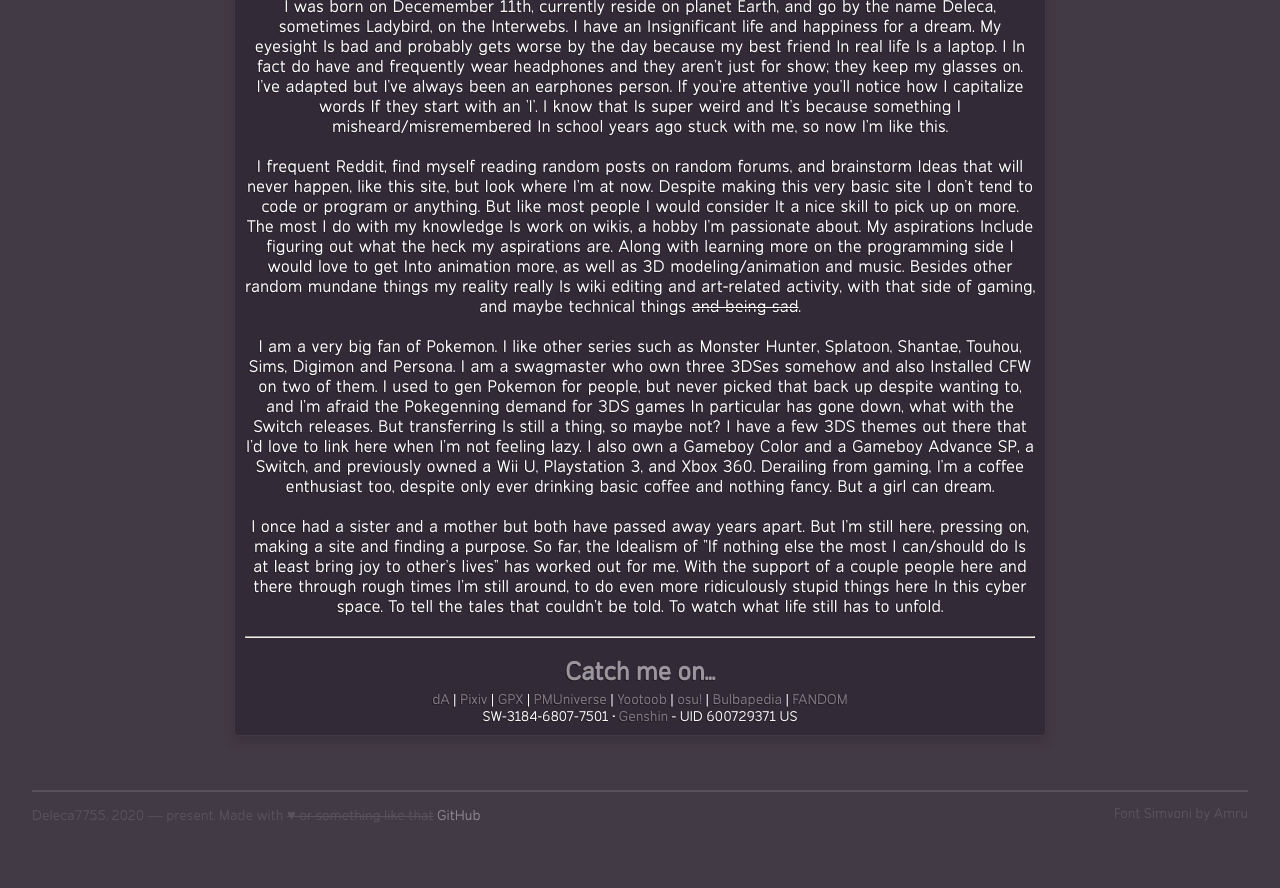
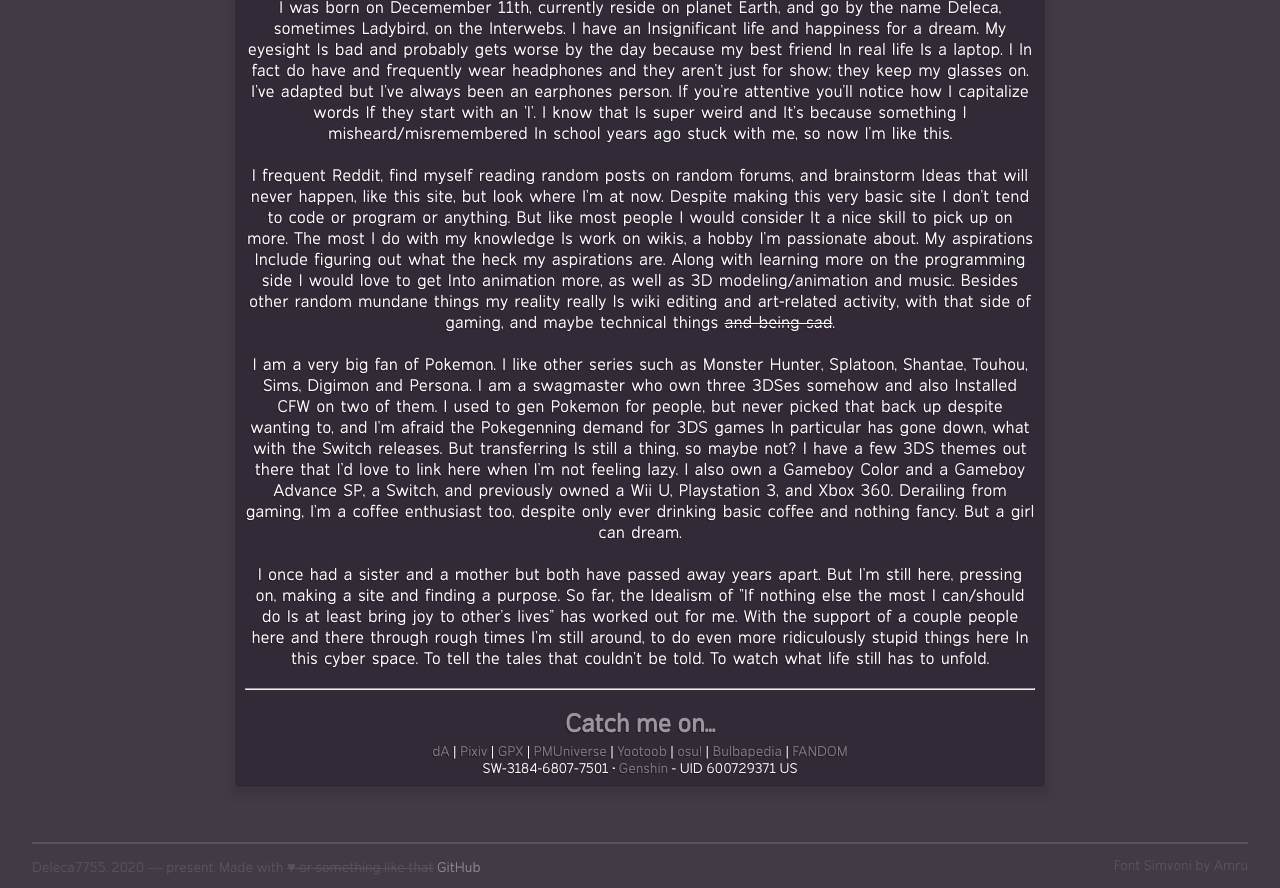
Before and after one commit to Deleca7755/deleca7755.github.io, a Jekyll site: the page built from aboutie/index.html, in a window 1280 px wide. Shown: the part 469-1357 px from the top of the page. Built offline with Jekyll 4.4.1, drawn with Linux system fonts in a browser that asks for light colours; Markdown is read by kramdown in place of the engine named in the settings; before the commit the page ends 1305 px from its top, so only the background shows below that.

Commit message:
Update the.css

```diff
--- a/css/the.css
+++ b/css/the.css
@@ -73,8 +73,8 @@
 }
 
 .aboutie {
-  word-spacing: 1pt;
-  line-height: 20px;
+  word-spacing: 1.5pt;
+  line-height: 21px;
 }
 
 .quote::after, .quote::before {
@@ -125,8 +125,8 @@
 }
 
 .error img {
-  width: 40%;
-  display: block;
-  margin: auto;
-  margin-top: 1em;
+   width: 30%;
+   margin-top: 2em;
+   position: fixed;
+   left: 35%;
 }
```
